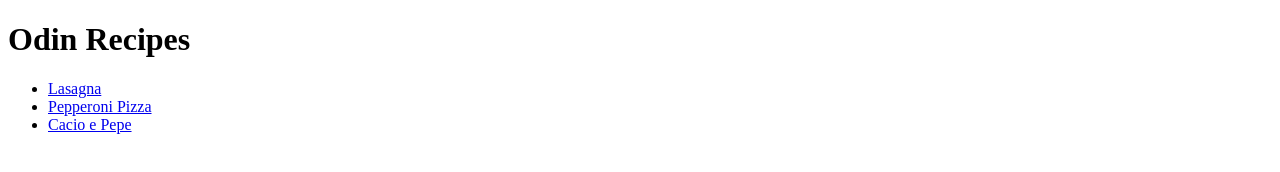
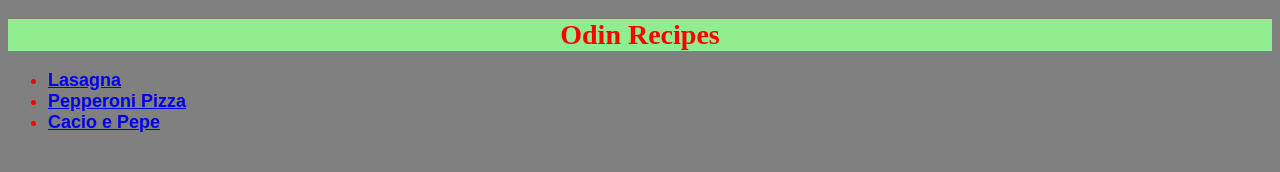
Before and after one commit to blackstone3W/odin-recipes, a plain HTML site: page index.html in a window 1280 px wide. Drawn offline with Linux system fonts and the light colour scheme.

Commit message:
Add styles to receipes

```diff
--- a/index.html
+++ b/index.html
@@ -3,15 +3,16 @@
     <head>
         <meta charset="UTF-8">
         <title>Odin Recipes</title>
+        <link rel="stylesheet" href="style.css">
 
     </head>
 
     <body>
-        <h1>Odin Recipes</h1>
-        <ul>
-        <li><a href="recipes/lasagna.html">Lasagna</a></li>
-        <li><a href="recipes/pizza.html">Pepperoni Pizza</a></li>
-        <li><a href="recipes/cacioepepe.html">Cacio e Pepe</a></li>
+        <h1 class="heading1">Odin Recipes</h1>
+        <ul class="unordered">
+        <li class="list-item"><a href="recipes/lasagna.html">Lasagna</a></li>
+        <li class="list-item"><a href="recipes/pizza.html">Pepperoni Pizza</a></li>
+        <li class="list-item"><a href="recipes/cacioepepe.html">Cacio e Pepe</a></li>
         </ul>
     </body>
 </html>
--- /dev/null
+++ b/style.css
@@ -0,0 +1,29 @@
+body {
+    background-color: grey;
+}
+
+.heading1 {
+
+    color: red;
+    background-color: lightgreen;
+    font-size: 28px;
+    font-weight: 800;
+    text-align: center;
+}
+
+.list-center {
+    font-size: 18px;
+    text-align: center;
+}
+
+.list-item {
+color: red;
+font-size: 18px;
+font-family: Arial, Helvetica, sans-serif;
+font-weight: bold;
+}
+
+.image {
+    height: auto;
+    width: 500;
+}
```
Also changed, not shown: recipes/cacioepepe.html (+1 -0 lines), recipes/lasagna.html (+1 -0 lines), recipes/pizza.html (+2 -1 lines).
